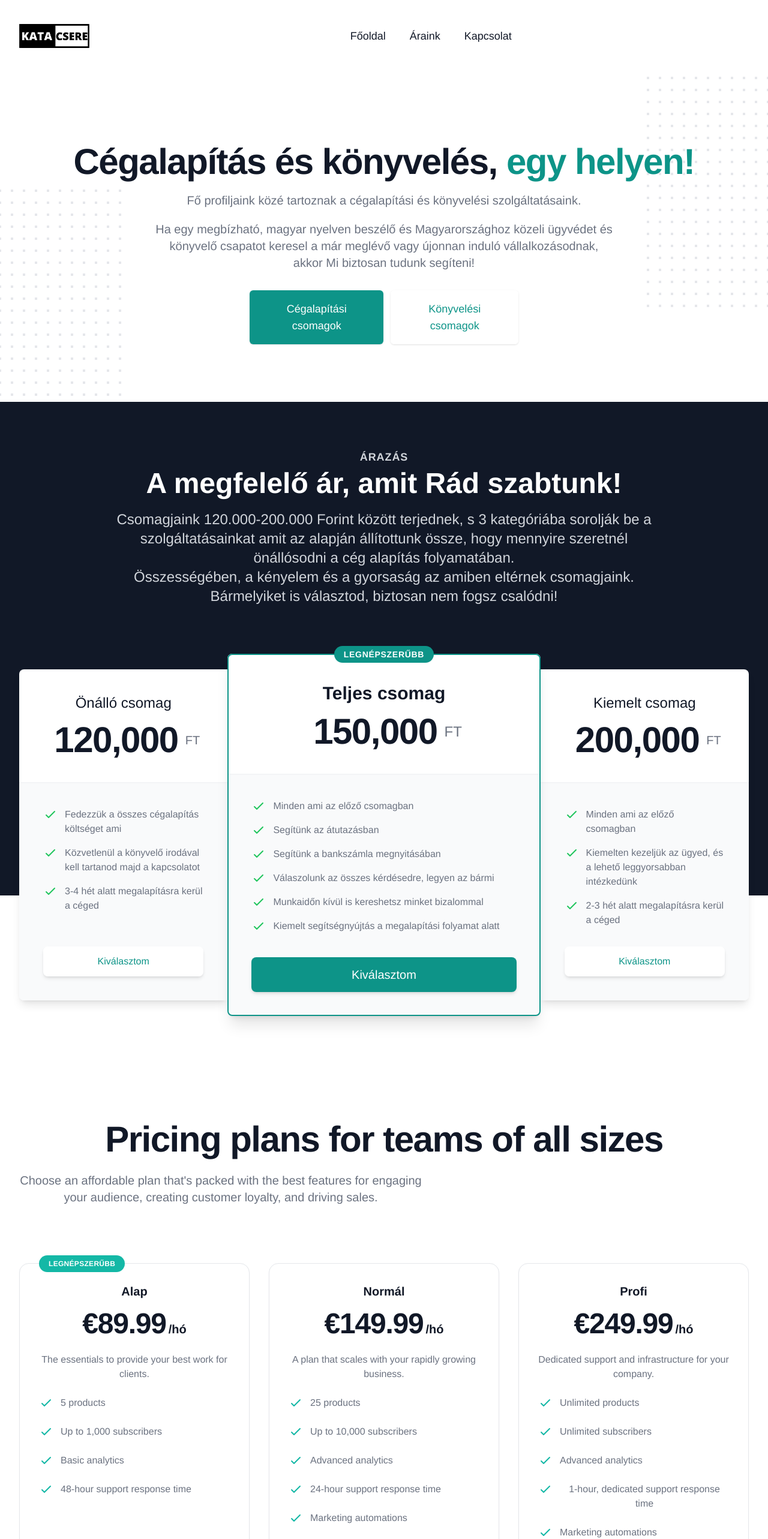
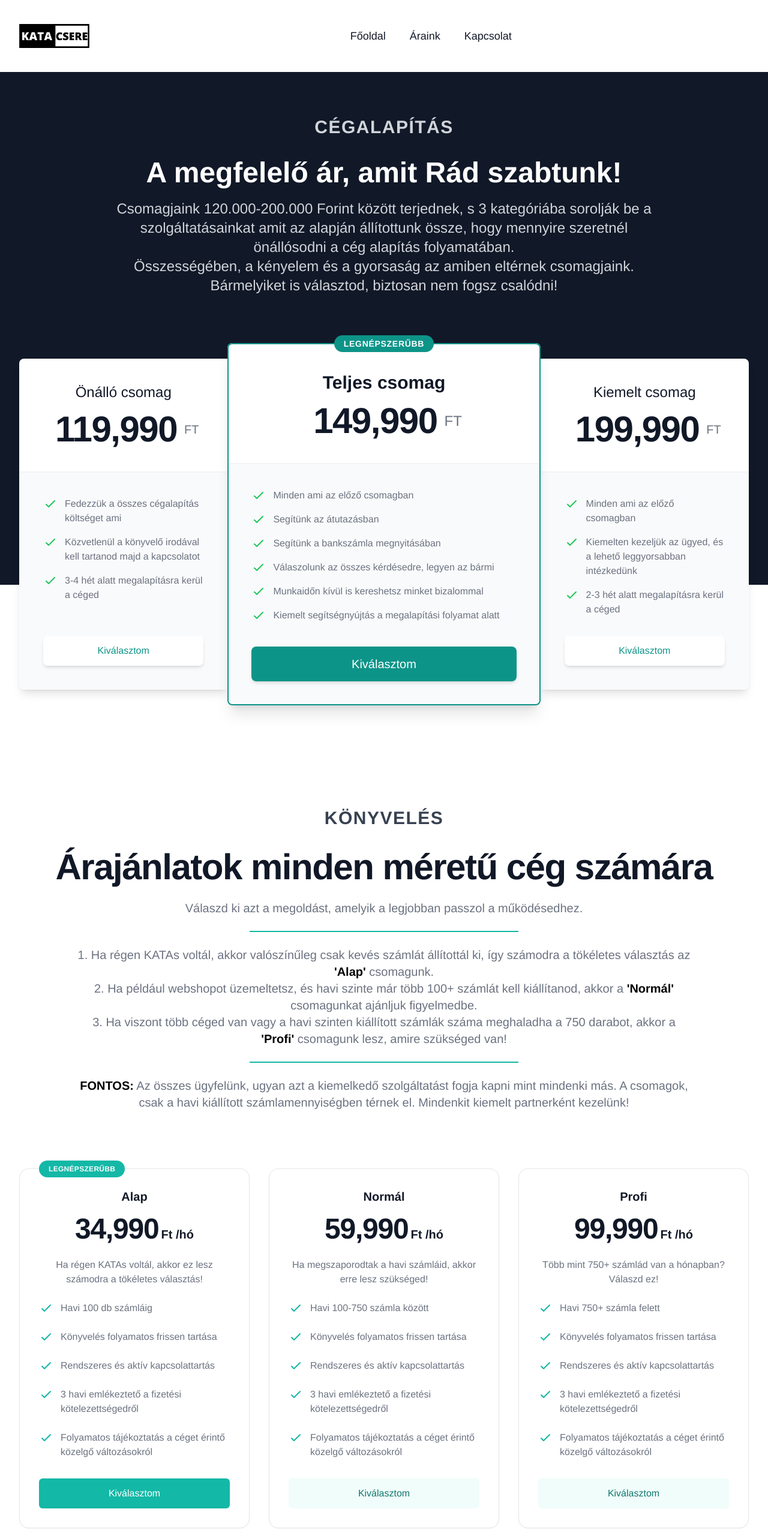
Before and after one commit to rvVcNk2p/katacsere, a Vue app: page /pricing in a window 1280 px wide. Shown: the top 2566 px of the page at 60% size. Built offline with nearby package versions, Linux system fonts and the light colour scheme.

Commit message:
feat(app): Build fix #1

```diff
--- a/src/components/pricing/PricingHeader.vue
+++ /dev/null
@@ -1,133 +0,0 @@
-<!-- This example requires Tailwind CSS v2.0+ -->
-<template>
-  <div class="relative bg-white overflow-hidden">
-    <div
-      class="hidden sm:block sm:absolute sm:inset-y-0 sm:h-full sm:w-full"
-      aria-hidden="true"
-    >
-      <div class="relative h-full max-w-7xl mx-auto">
-        <svg
-          class="absolute right-full transform translate-y-1/4 translate-x-1/4 lg:translate-x-1/2"
-          width="404"
-          height="784"
-          fill="none"
-          viewBox="0 0 404 784"
-        >
-          <defs>
-            <pattern
-              id="f210dbf6-a58d-4871-961e-36d5016a0f49"
-              x="0"
-              y="0"
-              width="20"
-              height="20"
-              patternUnits="userSpaceOnUse"
-            >
-              <rect
-                x="0"
-                y="0"
-                width="4"
-                height="4"
-                class="text-gray-200"
-                fill="currentColor"
-              />
-            </pattern>
-          </defs>
-          <rect
-            width="404"
-            height="784"
-            fill="url(#f210dbf6-a58d-4871-961e-36d5016a0f49)"
-          />
-        </svg>
-        <svg
-          class="absolute left-full transform -translate-y-3/4 -translate-x-1/4 md:-translate-y-1/2 lg:-translate-x-1/2"
-          width="404"
-          height="784"
-          fill="none"
-          viewBox="0 0 404 784"
-        >
-          <defs>
-            <pattern
-              id="5d0dd344-b041-4d26-bec4-8d33ea57ec9b"
-              x="0"
-              y="0"
-              width="20"
-              height="20"
-              patternUnits="userSpaceOnUse"
-            >
-              <rect
-                x="0"
-                y="0"
-                width="4"
-                height="4"
-                class="text-gray-200"
-                fill="currentColor"
-              />
-            </pattern>
-          </defs>
-          <rect
-            width="404"
-            height="784"
-            fill="url(#5d0dd344-b041-4d26-bec4-8d33ea57ec9b)"
-          />
-        </svg>
-      </div>
-    </div>
-
-    <div class="relative pt-6 pb-16 sm:pb-24">
-      <main class="mt-16 mx-auto max-w-7xl px-4 sm:mt-24">
-        <div class="text-center">
-          <h1
-            class="text-4xl tracking-tight font-extrabold text-gray-900 sm:text-5xl md:text-6xl"
-          >
-            <span class="block xl:inline">Cégalapítás és könyvelés,</span>
-            {{ ' ' }}
-            <span class="block text-teal-600 xl:inline">egy helyen!</span>
-          </h1>
-          <p
-            class="mt-3 max-w-md mx-auto text-base text-gray-500 sm:text-lg md:mt-5 md:text-xl md:max-w-3xl"
-          >
-            Fő profiljaink közé tartoznak a cégalapítási és könyvelési
-            szolgáltatásaink.
-          </p>
-          <p
-            class="mt-3 max-w-md mx-auto text-base text-gray-500 sm:text-lg md:mt-5 md:text-xl md:max-w-3xl"
-          >
-            Ha egy megbízható, magyar nyelven beszélő és Magyarországhoz közeli
-            ügyvédet és könyvelő csapatot keresel a már meglévő vagy újonnan
-            induló vállalkozásodnak, akkor Mi biztosan tudunk segíteni!
-          </p>
-          <div class="mt-5 max-w-md mx-auto sm:flex sm:justify-center md:mt-8">
-            <div class="rounded-md shadow">
-              <a
-                href="#"
-                class="w-full flex items-center justify-center px-8 py-3 border border-transparent text-base font-medium rounded-md text-white bg-teal-600 hover:bg-teal-700 md:py-4 md:text-lg md:px-10"
-              >
-                Cégalapítási csomagok
-              </a>
-            </div>
-            <div class="mt-3 rounded-md shadow sm:mt-0 sm:ml-3">
-              <a
-                href="#"
-                class="w-full flex items-center justify-center px-8 py-3 border border-transparent text-base font-medium rounded-md text-teal-600 bg-white hover:bg-gray-50 md:py-4 md:text-lg md:px-10"
-              >
-                Könyvelési csomagok
-              </a>
-            </div>
-          </div>
-        </div>
-      </main>
-    </div>
-  </div>
-</template>
-
-<script setup>
-import { Popover, PopoverButton, PopoverPanel } from '@headlessui/vue'
-import { MenuIcon, XIcon } from '@heroicons/vue/outline'
-
-const navigation = [
-  { name: 'Product', href: '#' },
-  { name: 'Features', href: '#' },
-  { name: 'Marketplace', href: '#' },
-  { name: 'Company', href: '#' }
-]
-</script>
--- a/src/components/pricing/PricingOnceDescription.vue
+++ b/src/components/pricing/PricingOnceDescription.vue
@@ -1,4 +1,3 @@
-<!-- This example requires Tailwind CSS v2.0+ -->
 <template>
   <div class="relative bg-white">
     <div class="absolute inset-0" aria-hidden="true">
@@ -108,7 +107,7 @@
   </div>
 </template>
 
-<script setup>
+<script setup lang="ts">
 import {
   CalendarIcon,
   CheckIcon,
--- a/src/components/pricing/PricingSectionMonthly.vue
+++ b/src/components/pricing/PricingSectionMonthly.vue
@@ -2,13 +2,40 @@
 <template>
   <div class="max-w-7xl mx-auto py-24 px-4 bg-white sm:px-6 lg:px-8">
     <h2
+      class="text-3xl leading-6 font-black text-gray-700 uppercase tracking-wider mb-10"
+    >
+      KÖNYVELÉS
+    </h2>
+    <h2
       class="text-3xl font-extrabold text-gray-900 sm:text-5xl sm:leading-none sm:tracking-tight lg:text-6xl"
     >
-      Pricing plans for teams of all sizes
+      Árajánlatok minden méretű cég számára
     </h2>
-    <p class="mt-6 max-w-2xl text-xl text-gray-500">
-      Choose an affordable plan that's packed with the best features for
-      engaging your audience, creating customer loyalty, and driving sales.
+    <p class="mt-6 max-w-5xl text-xl text-gray-500 mx-auto">
+      Válaszd ki azt a megoldást, amelyik a legjobban passzol a működésedhez.
+    </p>
+    <hr class="mx-auto max-w-md border border-teal-500 mt-6" />
+    <p class="mt-6 max-w-5xl text-xl text-gray-500 mx-auto">
+      1. Ha régen KATAs voltál, akkor valószínűleg csak kevés számlát állítottál
+      ki, így számodra a tökéletes választás az
+      <span class="text-black font-black">'Alap'</span> csomagunk.
+      <br />
+      2. Ha például webshopot üzemeltetsz, és havi szinte már több 100+ számlát
+      kell kiállítanod, akkor a
+      <span class="text-black font-black">'Normál'</span> csomagunkat ajánljuk
+      figyelmedbe.
+      <br />
+      3. Ha viszont több céged van vagy a havi szinten kiállított számlák száma
+      meghaladha a 750 darabot, akkor a
+      <span class="text-black font-black">'Profi'</span> csomagunk lesz, amire
+      szükséged van!
+    </p>
+    <hr class="mx-auto max-w-md border border-teal-500 mt-6" />
+    <p class="mt-6 max-w-5xl text-xl text-gray-500 mx-auto">
+      <span class="text-black font-black">FONTOS:</span> Az összes ügyfelünk,
+      ugyan azt a kiemelkedő szolgáltatást fogja kapni mint mindenki más. A
+      csomagok, csak a havi kiállított számlamennyiségben térnek el. Mindenkit
+      kiemelt partnerként kezelünk!
     </p>
 
     <!-- Tiers -->
@@ -29,10 +56,12 @@
             Legnépszerűbb
           </p>
           <p class="mt-4 flex justify-center items-baseline text-gray-900">
-            <span class="text-5xl font-extrabold tracking-tight"
-              >€{{ tier.price }}</span
+            <span class="text-5xl font-extrabold tracking-tight">{{
+              tier.price
+            }}</span>
+            <span class="ml-1 text-xl font-semibold"
+              >Ft {{ tier.frequency }}</span
             >
-            <span class="ml-1 text-xl font-semibold">{{ tier.frequency }}</span>
           </p>
           <p class="mt-6 text-gray-500">{{ tier.description }}</p>
 
@@ -43,7 +72,7 @@
                 class="flex-shrink-0 w-6 h-6 text-teal-500"
                 aria-hidden="true"
               />
-              <span class="ml-3 text-gray-500">{{ feature }}</span>
+              <span class="ml-3 text-gray-500 text-left">{{ feature }}</span>
             </li>
           </ul>
         </div>
@@ -60,6 +89,8 @@
         >
       </div>
     </div>
+
+    <hr class="mx-auto max-w-md border border-teal-500 mt-28" />
   </div>
 </template>
 
@@ -70,47 +101,49 @@ const pricing = {
   tiers: [
     {
       title: 'Alap',
-      price: 89.99,
+      price: '34,990',
       frequency: '/hó',
-      description: 'The essentials to provide your best work for clients.',
+      description:
+        'Ha régen KATAs voltál, akkor ez lesz számodra a tökéletes választás!',
       features: [
-        '5 products',
-        'Up to 1,000 subscribers',
-        'Basic analytics',
-        '48-hour support response time'
+        'Havi 100 db számláig',
+        'Könyvelés folyamatos frissen tartása',
+        'Rendszeres és aktív kapcsolattartás',
+        '3 havi emlékeztető a fizetési kötelezettségedről',
+        'Folyamatos tájékoztatás a céget érintő közelgő változásokról'
       ],
-      cta: 'Havi számlázás',
+      cta: 'Kiválasztom',
       mostPopular: true
     },
     {
       title: 'Normál',
-      price: 149.99,
+      price: '59,990',
       frequency: '/hó',
-      description: 'A plan that scales with your rapidly growing business.',
+      description:
+        'Ha megszaporodtak a havi számláid, akkor erre lesz szükséged!',
       features: [
-        '25 products',
-        'Up to 10,000 subscribers',
-        'Advanced analytics',
-        '24-hour support response time',
-        'Marketing automations'
+        'Havi 100-750 számla között',
+        'Könyvelés folyamatos frissen tartása',
+        'Rendszeres és aktív kapcsolattartás',
+        '3 havi emlékeztető a fizetési kötelezettségedről',
+        'Folyamatos tájékoztatás a céget érintő közelgő változásokról'
       ],
-      cta: 'Havi számlázás',
+      cta: 'Kiválasztom',
       mostPopular: false
     },
     {
       title: 'Profi',
-      price: 249.99,
+      price: '99,990',
       frequency: '/hó',
-      description: 'Dedicated support and infrastructure for your company.',
+      description: 'Több mint 750+ számlád van a hónapban? Válaszd ez!',
       features: [
-        'Unlimited products',
-        'Unlimited subscribers',
-        'Advanced analytics',
-        '1-hour, dedicated support response time',
-        'Marketing automations',
-        'Custom integrations'
+        'Havi 750+ számla felett',
+        'Könyvelés folyamatos frissen tartása',
+        'Rendszeres és aktív kapcsolattartás',
+        '3 havi emlékeztető a fizetési kötelezettségedről',
+        'Folyamatos tájékoztatás a céget érintő közelgő változásokról'
       ],
-      cta: 'Havi számlázás',
+      cta: 'Kiválasztom',
       mostPopular: false
     }
   ]
--- a/src/components/pricing/PricingSectionOnce.vue
+++ b/src/components/pricing/PricingSectionOnce.vue
@@ -3,9 +3,9 @@
     <div class="pt-12 px-4 sm:px-6 lg:px-8 lg:pt-20">
       <div class="text-center">
         <h2
-          class="text-lg leading-6 font-semibold text-gray-300 uppercase tracking-wider"
+          class="text-3xl leading-6 font-semibold text-gray-300 uppercase tracking-wider mb-10"
         >
-          Árazás
+          Cégalapítás
         </h2>
         <p
           class="mt-2 text-3xl font-extrabold text-white sm:text-4xl lg:text-5xl"
@@ -49,7 +49,7 @@
                         <span
                           class="px-3 flex items-start text-6xl tracking-tight text-gray-900"
                         >
-                          <span class="font-extrabold"> 120,000 </span>
+                          <span class="font-extrabold"> 119,990 </span>
                         </span>
                         <span class="text-xl font-medium text-gray-500">
                           FT
@@ -123,7 +123,7 @@
                       <span
                         class="px-3 flex items-start text-6xl tracking-tight text-gray-900 sm:text-6xl"
                       >
-                        <span class="font-extrabold"> 150,000 </span>
+                        <span class="font-extrabold"> 149,990 </span>
                       </span>
                       <span class="text-2xl font-medium text-gray-500">
                         FT
@@ -186,7 +186,7 @@
                         <span
                           class="px-3 flex items-start text-6xl tracking-tight text-gray-900"
                         >
-                          <span class="font-extrabold"> 200,000 </span>
+                          <span class="font-extrabold"> 199,990 </span>
                         </span>
                         <span class="text-xl font-medium text-gray-500">
                           FT
--- a/src/views/PricingPage.vue
+++ b/src/views/PricingPage.vue
@@ -2,18 +2,15 @@
   <div class="bg-white">
     <div class="relative">
       <main>
-        <PricingHeader />
         <PricingSectionOnce />
         <!-- PricingOnceDescription -->
         <PricingSectionMonthly />
-        <!-- PricingMonthlyDescription -->
       </main>
     </div>
   </div>
 </template>
 
 <script setup lang="ts">
-import PricingHeader from '@/components/pricing/PricingHeader.vue'
 import PricingSectionMonthly from '@/components/pricing/PricingSectionMonthly.vue'
 import PricingSectionOnce from '@/components/pricing/PricingSectionOnce.vue'
 </script>
```
